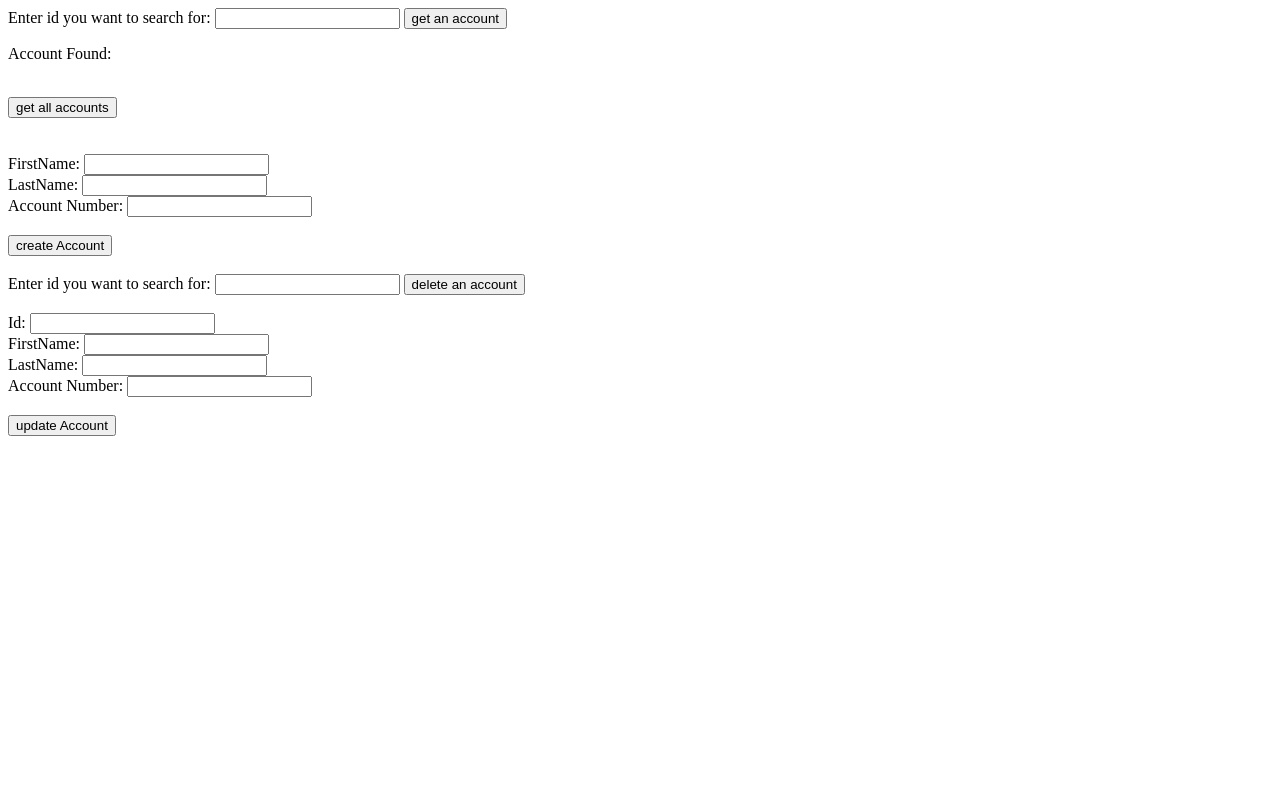
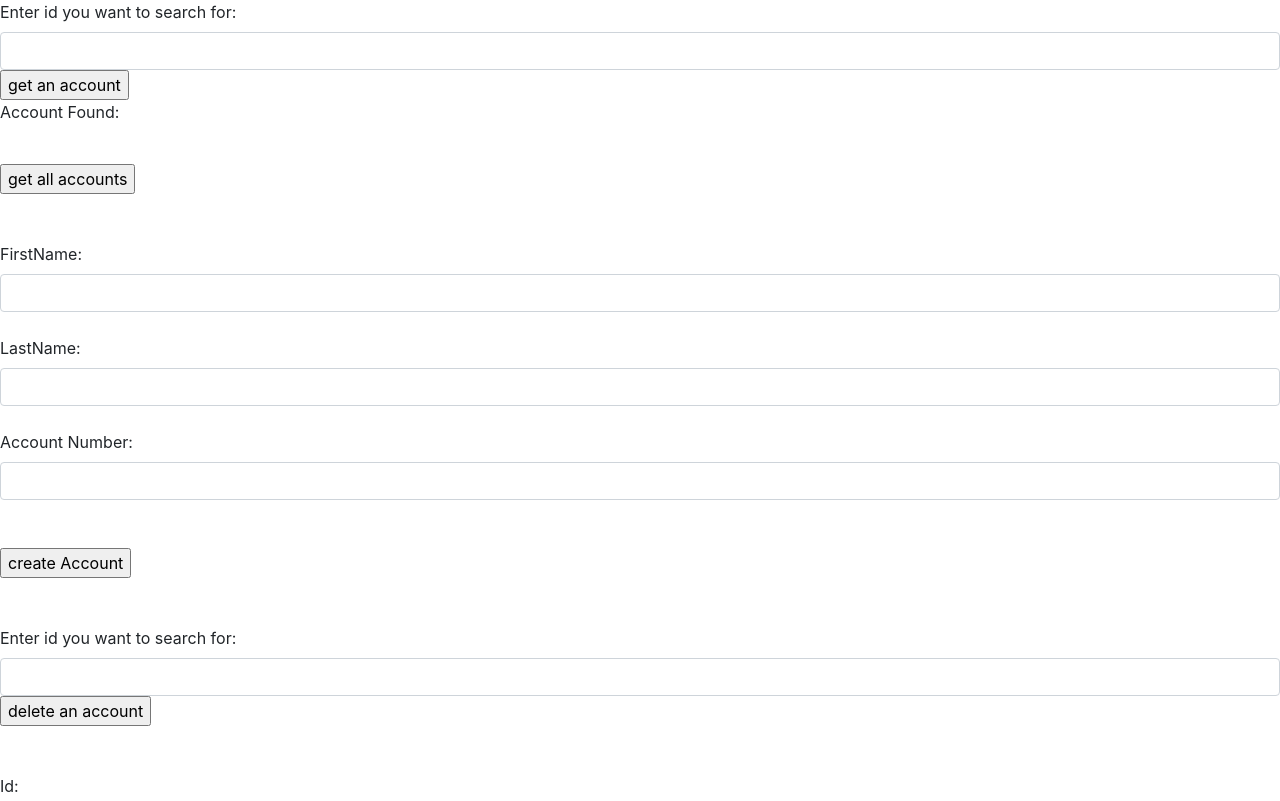
Before and after one commit to patelkarishma10/AccountsHTML, a plain HTML site: page index.html in a window 1280 px wide. Shown: the top 801 px of the page. Drawn offline with nearby package versions, Linux system fonts and the light colour scheme.

Commit message:
adding bootstrap and changed create account funstion so form requires inputs

```diff
--- a/account.js
+++ b/account.js
@@ -11,6 +11,8 @@ function getAccount(){
     };
 req.open("GET",`http://localhost:8080/AccountSETemplate/api/account/searchAccounts/${id}`);
 req.send();
+
+    return false;
 }
 
 
@@ -41,6 +43,7 @@ function getAllAccounts(){
  req.open("GET","http://localhost:8080/AccountSETemplate/api/account/getAllAccounts");
     req.send();
 
+     return false;
 }
 
 function createAccount(){
@@ -58,6 +61,8 @@ function createAccount(){
     }
      req.open("POST","http://localhost:8080/AccountSETemplate/api/account/createAccounts");
     req.send(JSON.stringify(newAcc));
+
+    return false;
 }
 
 
@@ -72,7 +77,7 @@ function deleteAccount(){
     };
 req.open("DELETE",`http://localhost:8080/AccountSETemplate/api/account/deleteAccounts/${accountNumber}`);
 req.send();
-
+    return false;
 }
 
 
@@ -93,5 +98,5 @@ function updateAccount(){
     };
 req.open("PUT",`http://localhost:8080/AccountSETemplate/api/account/updateAccounts/${id}`);
 req.send(JSON.stringify(updateAcc));
-
+    return false;
 }
--- a/index.html
+++ b/index.html
@@ -1,49 +1,57 @@
 <!DOCTYPE html>
 <html>
     <head>
+        <head>
+        <link rel="stylesheet" href="https://stackpath.bootstrapcdn.com/bootstrap/4.3.1/css/bootstrap.min.css" integrity="sha384-ggOyR0iXCbMQv3Xipma34MD+dH/1fQ784/j6cY/iJTQUOhcWr7x9JvoRxT2MZw1T" crossorigin="anonymous">
     </head>
 
 <body>
  <script src= "account.js"></script>
-    <form>
+    <form onsubmit="return getAccount()">
         <label for="anAcc" id ="anAccLable">Enter id you want to search for: </label>
-        <input type="text" id ="anAcc" class="form-control" name="anAcc">
-        <input type="button" onclick="getAccount()" value="get an account">
+        <input type="text" id ="anAcc" class="form-control" name="anAcc" required>
+        <input type="submit" value="get an account">
         <p>
             <span>Account Found:</span>
             <span id="accountFirstName"></span>
             <span id="accountLastName"></span>
         </p>
+    </form>
+    <form onsubmit="return getAllAccounts()">
         <br>
-        <input type="button" onclick="getAllAccounts()" value="get all accounts">
+        <input type="submit" value="get all accounts">
         <div id="accountsDiv">
 
         </div>
 
+        </form>
+    <form onsubmit="return createAccount()">
 
         <br><br>
         <label for="accFirstName" id ="accFirstNameLable">FirstName: </label>
-        <input type="text" id ="accFirstName" class="form-control" name="accFirstName">
+        <input type="text" id ="accFirstName" class="form-control" name="accFirstName" required>
          <br>
         <label for="accLastName" id ="accLastNameLable">LastName: </label>
-        <input type="text" id ="accLastName" class="form-control" name="accLastName">
+        <input type="text" id ="accLastName" class="form-control" name="accLastName" required>
          <br>
         <label for="accNumber" id ="accNumberLable">Account Number: </label>
-        <input type="text" id ="accNumber" class="form-control" name="accNumber">
+        <input type="text" id ="accNumber" class="form-control" name="accNumber" required>
          <br><br>
-        <input type="button" onclick="createAccount()" value="create Account">
+        <input type="submit" value="create Account">
 
-
+       </form>
+    <form onsubmit="return deleteAccount()">
 
         <br><br>
         <label for="deleteAcc" id ="deleteAccLable">Enter id you want to search for: </label>
         <input type="text" id ="deleteAcc" class="form-control" name="deleteAcc">
-        <input type="button" onclick="deleteAccount()" value="delete an account">
+        <input type="submit" value="delete an account">
 
-
+        </form>
+    <form onsubmit="return updateAccount()">
         <br><br>
         <label for="updateId" id ="updateIdLable">Id: </label>
-        <input type="text" id ="updateId" class="form-control" name="updateId">
+        <input type="text" id ="updateId" class="form-control" name="updateId" required>
         <br>
         <label for="updateFirstName" id ="updateFirstNameLable">FirstName: </label>
         <input type="text" id ="updateFirstName" class="form-control" name="updateFirstName">
@@ -54,10 +62,12 @@
         <label for="updateNumber" id ="updateNumberLable">Account Number: </label>
         <input type="text" id ="updateNumber" class="form-control" name="updateNumber">
          <br><br>
-        <input type="button" onclick="updateAccount()" value="update Account">
+        <input type="submit" value="update Account">
 
     </form>
-
+    <script src="https://code.jquery.com/jquery-3.3.1.slim.min.js" integrity="sha384-q8i/X+965DzO0rT7abK41JStQIAqVgRVzpbzo5smXKp4YfRvH+8abtTE1Pi6jizo" crossorigin="anonymous"></script>
+<script src="https://cdnjs.cloudflare.com/ajax/libs/popper.js/1.14.7/umd/popper.min.js" integrity="sha384-UO2eT0CpHqdSJQ6hJty5KVphtPhzWj9WO1clHTMGa3JDZwrnQq4sF86dIHNDz0W1" crossorigin="anonymous"></script>
+<script src="https://stackpath.bootstrapcdn.com/bootstrap/4.3.1/js/bootstrap.min.js" integrity="sha384-JjSmVgyd0p3pXB1rRibZUAYoIIy6OrQ6VrjIEaFf/nJGzIxFDsf4x0xIM+B07jRM" crossorigin="anonymous"></script>
 
 </body>
 </html>
```
